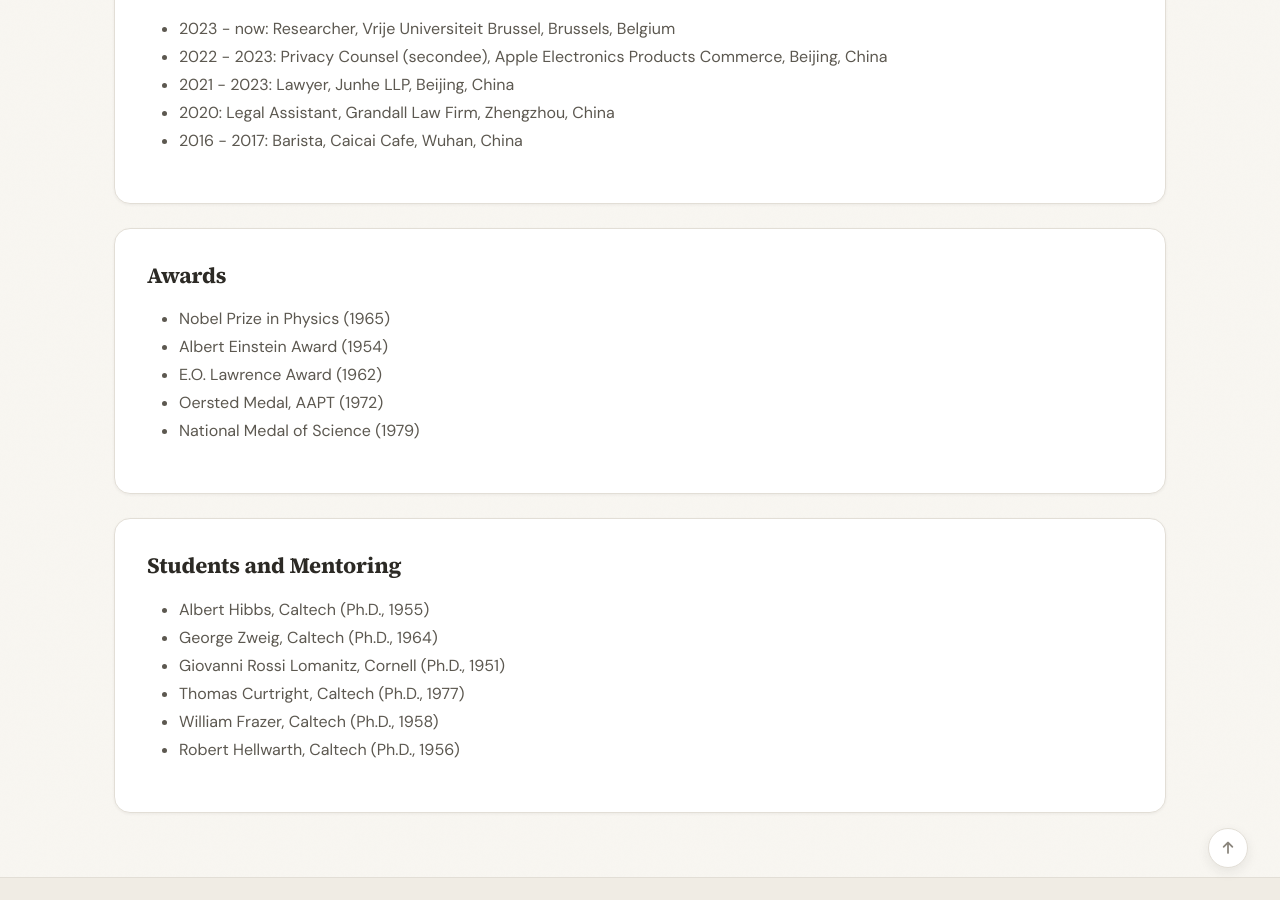
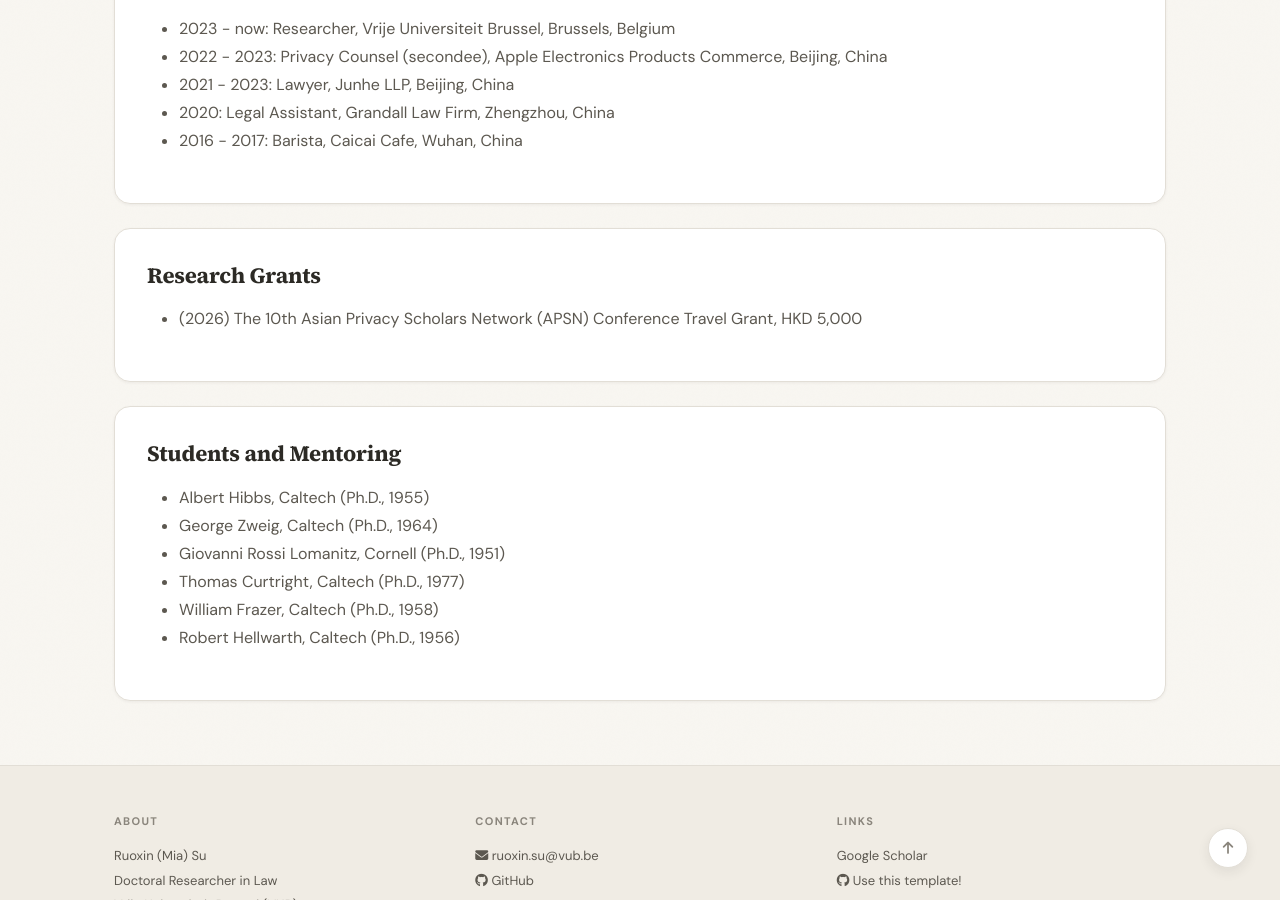
Before and after one commit to suruoxin/suruoxin.github.io, a Jekyll site: the page built from _pages/about.md, in a window 1280 px wide and 900 px high, scrolled down 659 px. Built offline with Jekyll 4.4.1, drawn with Linux system fonts in a browser that asks for light colours; a style sheet for code colours, icons or effects is not loaded.

Commit message:
Change Awards section to Research Grants with APSN grant entry

```diff
--- a/_pages/about.md
+++ b/_pages/about.md
@@ -48,11 +48,9 @@ permalink: /about/
 
 {% if site.data.awards %}
 <div class="section-card">
-<h3>Awards</h3>
+<h3>Research Grants</h3>
 <ul>
-{% for award in site.data.awards %}
-<li>{{ award.name | replace: "-","&#8211;" }}</li>
-{% endfor %}
+<li>(2026) The 10th Asian Privacy Scholars Network (APSN) Conference Travel Grant, HKD 5,000</li>
 </ul>
 </div>
 {% endif %}
```
